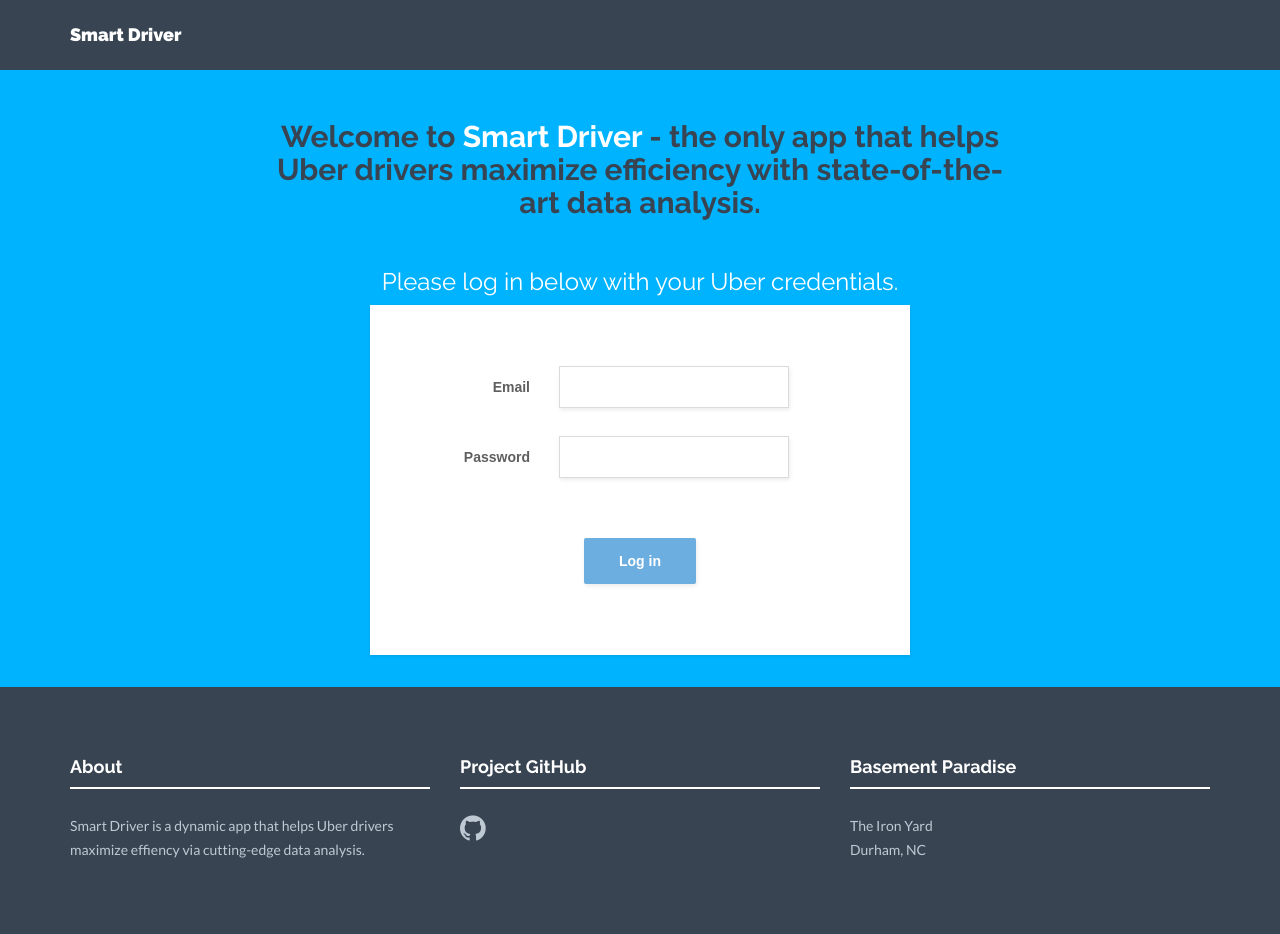
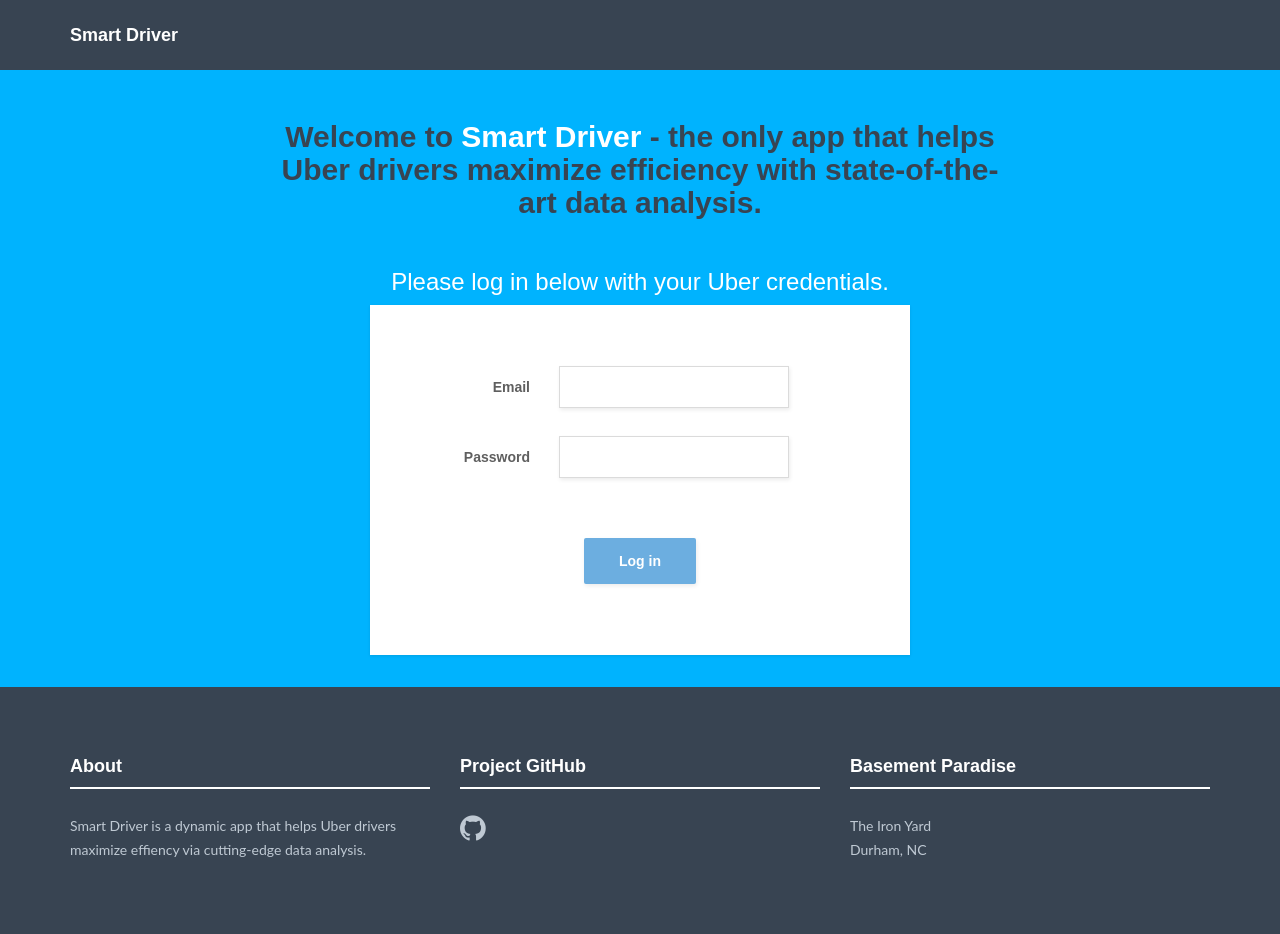
Before and after one commit to Smart-Driver/smart-driver-app, a Django app: page / in a window 1280 px wide. Run offline with Django 3.2, Linux system fonts and the light colour scheme; some libraries are stand-ins or nearby versions.

Commit message:
Removed Raleway/Lato imports from style.css

```diff
--- a/smart_driver/driver_app/static/driver_app/assets/css/style.css
+++ b/smart_driver/driver_app/static/driver_app/assets/css/style.css
@@ -1,5 +1,5 @@
-@import url(http://fonts.googleapis.com/css?family=Raleway:400,700,900);
-@import url(http://fonts.googleapis.com/css?family=Lato:400,900);
+/*@import url(http://fonts.googleapis.com/css?family=Raleway:400,700,900);
+@import url(http://fonts.googleapis.com/css?family=Lato:400,900);*/
 @import url("prettyPhoto.css") screen;
 @import url("hoverex-all.css") screen;
 
```
